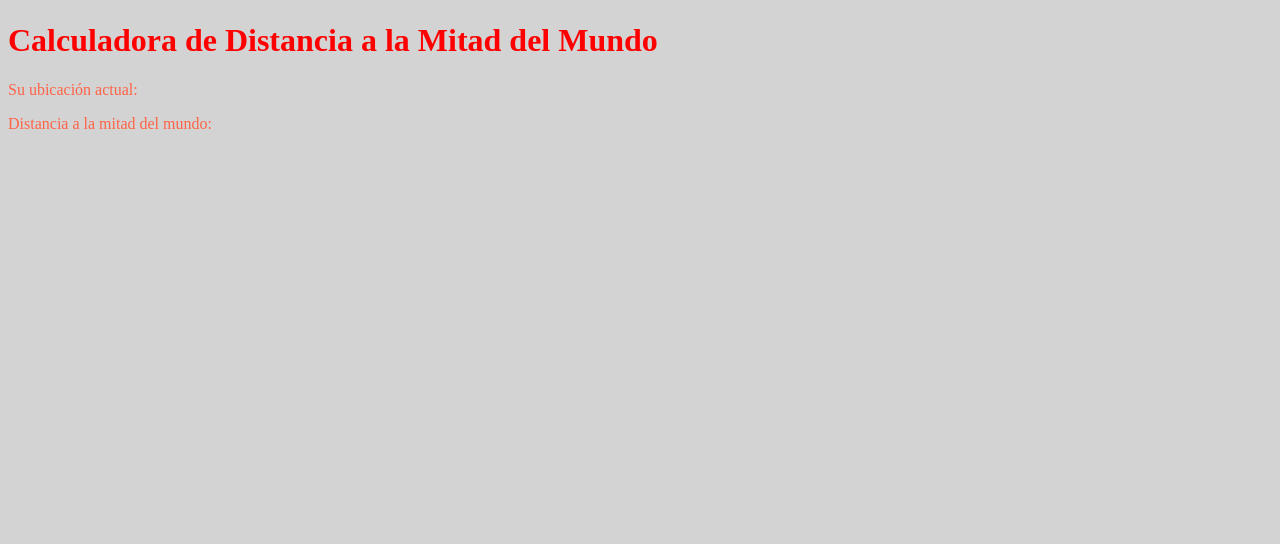
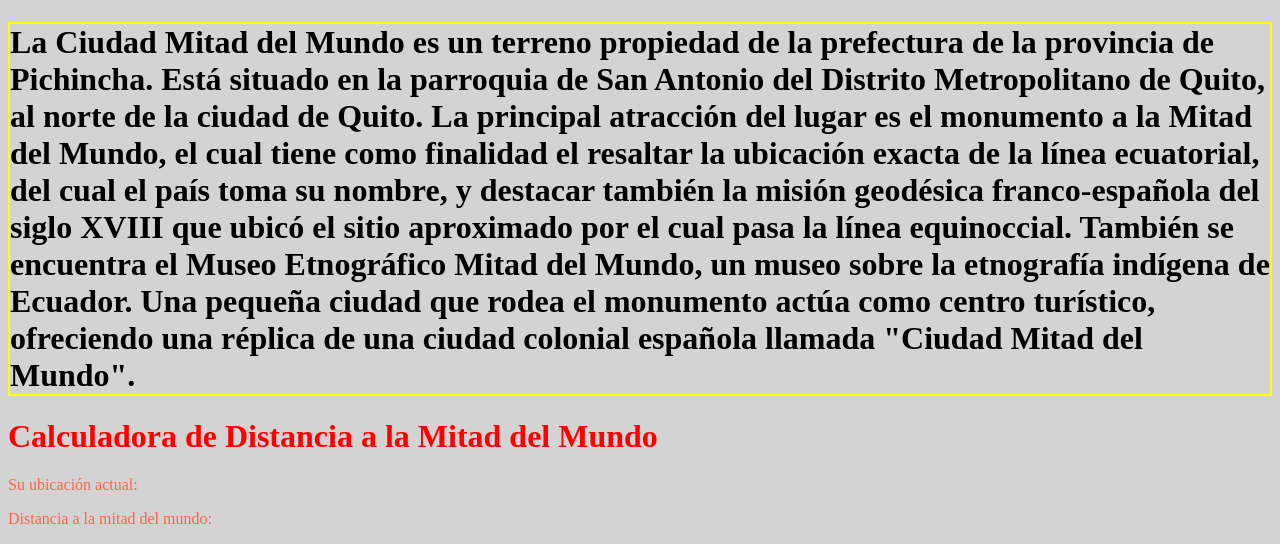
Before and after one commit to StewardM1106/Geocalizacion, a plain HTML site: page index2.html in a window 1280 px wide. Shown: the part 536-1080 px from the top of the page. Before the commit the page ends 800 px from the top, so only its background shows below. Drawn offline with Linux system fonts and the light colour scheme.

Commit message:
Update index2.html

```diff
--- a/index2.html
+++ b/index2.html
@@ -13,6 +13,12 @@ body {background-color: lightgray;}
 
     <img src="https://upload.wikimedia.org/wikipedia/commons/5/59/Ciudad_Mitad_del_Mundo.jpg"
      alt="Mitad del mundo" width="400" height="453" />
+
+<h1 style="border:2px solid yellow;">   La Ciudad Mitad del Mundo es un terreno propiedad de la prefectura de la provincia de Pichincha. Está situado en la parroquia de San Antonio del Distrito Metropolitano de Quito, al norte de la ciudad de Quito.
+
+La principal atracción del lugar es el monumento a la Mitad del Mundo, el cual tiene como finalidad el resaltar la ubicación exacta de la línea ecuatorial, del cual el país toma su nombre, y destacar también la misión geodésica franco-española del siglo XVIII que ubicó el sitio aproximado por el cual pasa la línea equinoccial.
+
+También se encuentra el Museo Etnográfico Mitad del Mundo, un museo sobre la etnografía indígena de Ecuador. Una pequeña ciudad que rodea el monumento actúa como centro turístico, ofreciendo una réplica de una ciudad colonial española llamada "Ciudad Mitad del Mundo". </h1>
 
   </head>
 
```
